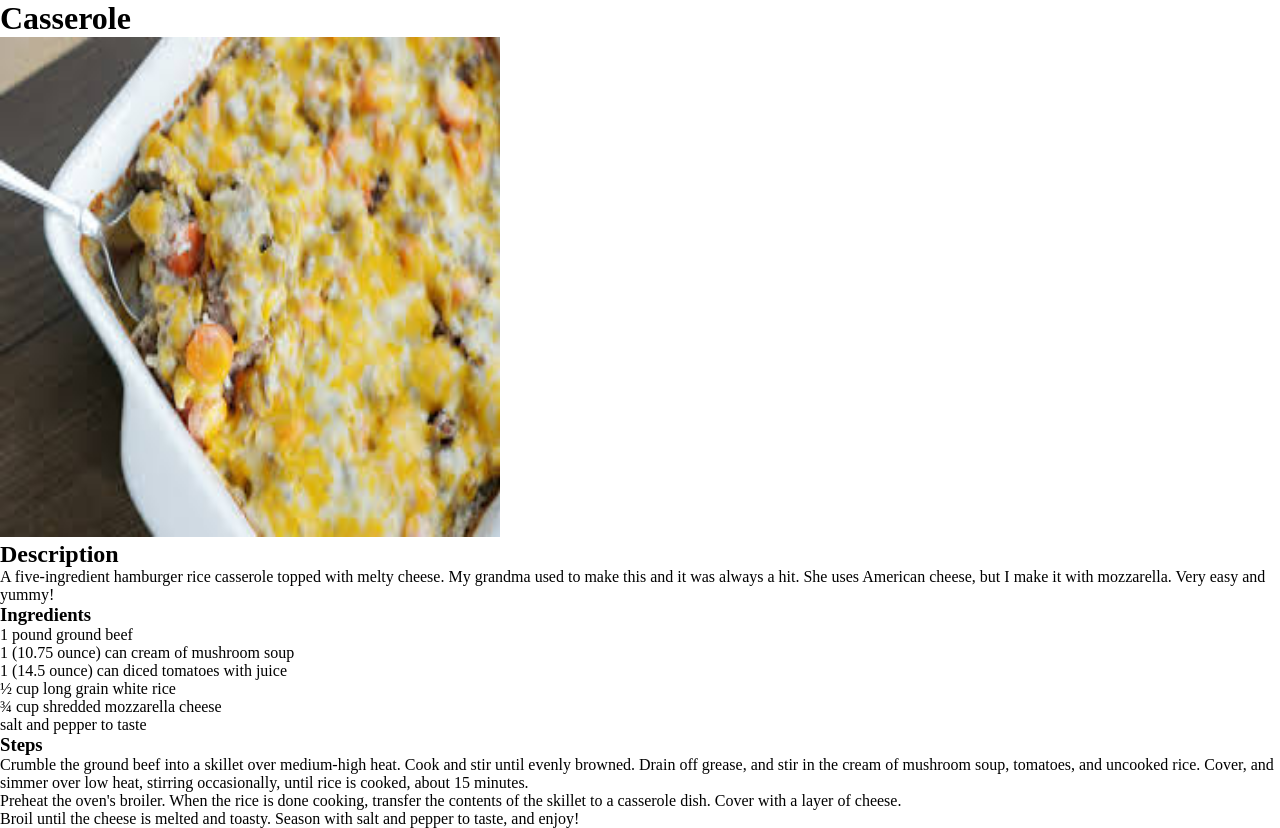
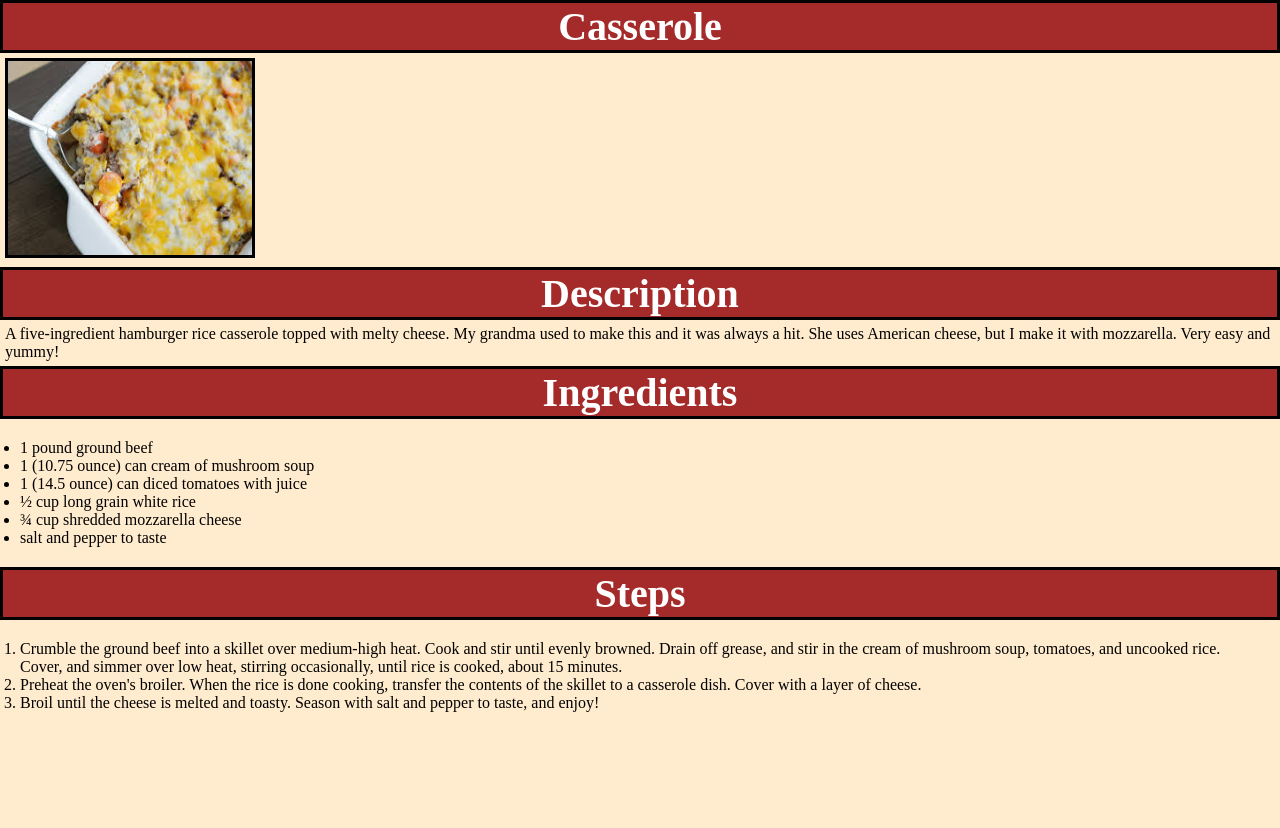
Before and after one commit to Joshwilcox12/odin-recipes, a plain HTML site: page recipes/casserole.html in a window 1280 px wide. After the commit the page ends 800 px from the top, so only its background shows below. Drawn offline with Linux system fonts and the light colour scheme.

Commit message:
Add style to other recipes page
finishing touches on style for other pages

```diff
--- a/recipes/casserole.html
+++ b/recipes/casserole.html
@@ -6,7 +6,7 @@
         <link rel="stylesheet" href="../style.css">
     </head>
     <body>
-        <h1>Casserole</h1>
+        <h1 class="headers">Casserole</h1>
         <img src="../img/casserole.jpeg" alt="casserole finished" width="500" height="500">
         <h2 class="casserole">Description</h2>
         <p>A five-ingredient hamburger rice casserole topped with melty cheese. My grandma used to make this and it was always a hit. She uses American cheese, but I make it with mozzarella. Very easy and yummy!</p>
--- a/style.css
+++ b/style.css
@@ -3,6 +3,12 @@
     padding: 0;
     box-sizing: border-box;
 }
+
+body{
+    background-color: blanchedalmond;
+}
+
+
 
 div.main{
     background-color: brown;
@@ -26,12 +32,22 @@ a{
     color: white;
 }
 
+img{
+    height: 200px;
+    width: 250px;
+    margin-bottom: 5px;
+    margin-left: 5px;
+    border:3px solid black;
+}
+
 div img{
     height: 200px;
     width: 250px;
     margin-bottom: 5px;
     border:3px solid black;
 }
+
+
 
 div.lasagna{
     margin-left: 250px;
@@ -44,3 +60,22 @@ div.casserole{
 div.Fried{
     margin-left: 750px;
 }
+
+
+h1.headers, h2, h3{
+    background-color: brown;
+    color: white;
+    border: 3px solid black;
+    margin-bottom: 5px;
+    text-align: center;
+    font-size: 40px;
+}
+
+ul, ol{
+    margin: 20px;
+
+}
+
+p{
+    margin: 5px;
+}
```
Also changed, not shown: recipes/Fried_rice.html (+1 -1 lines).
